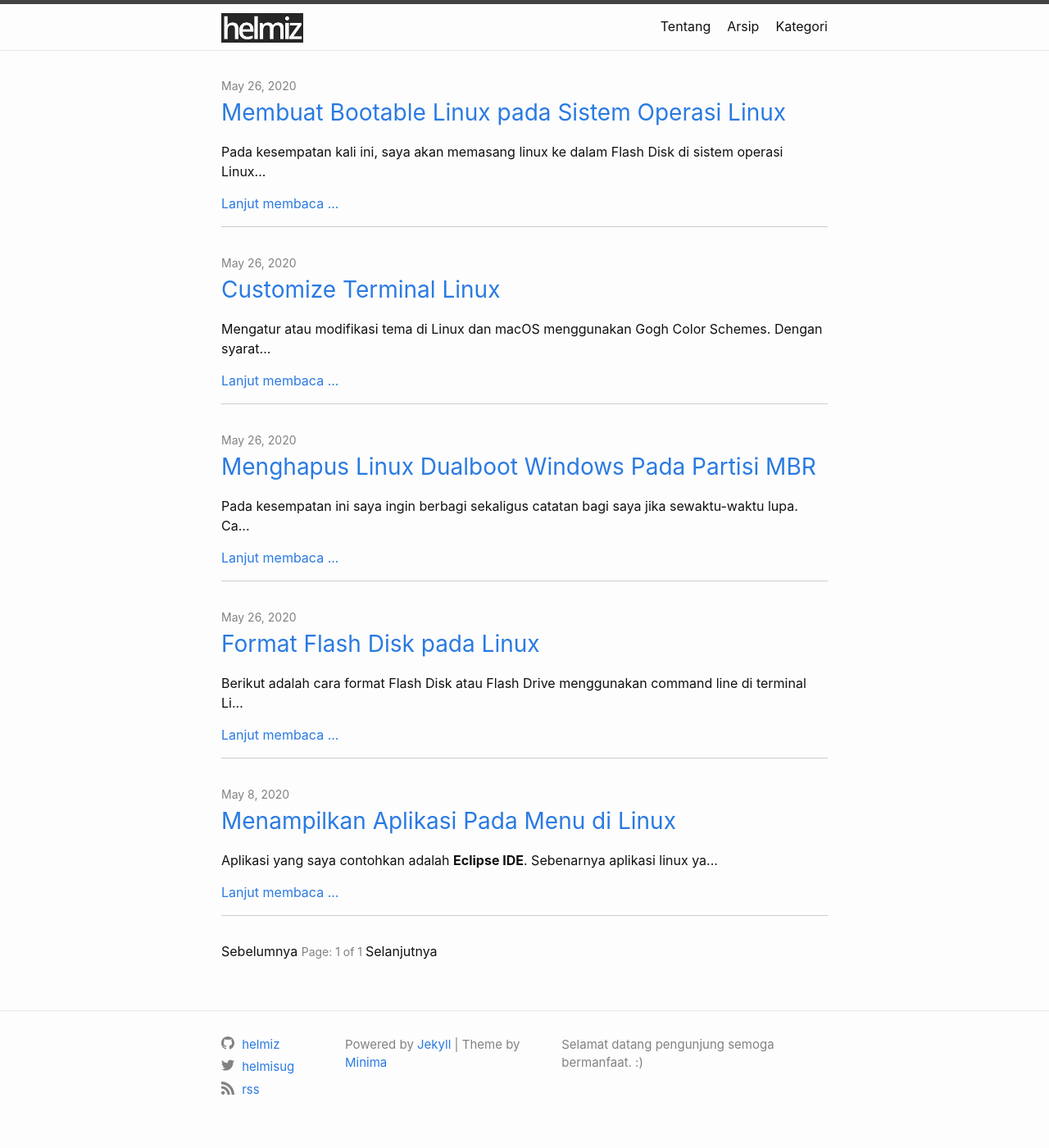
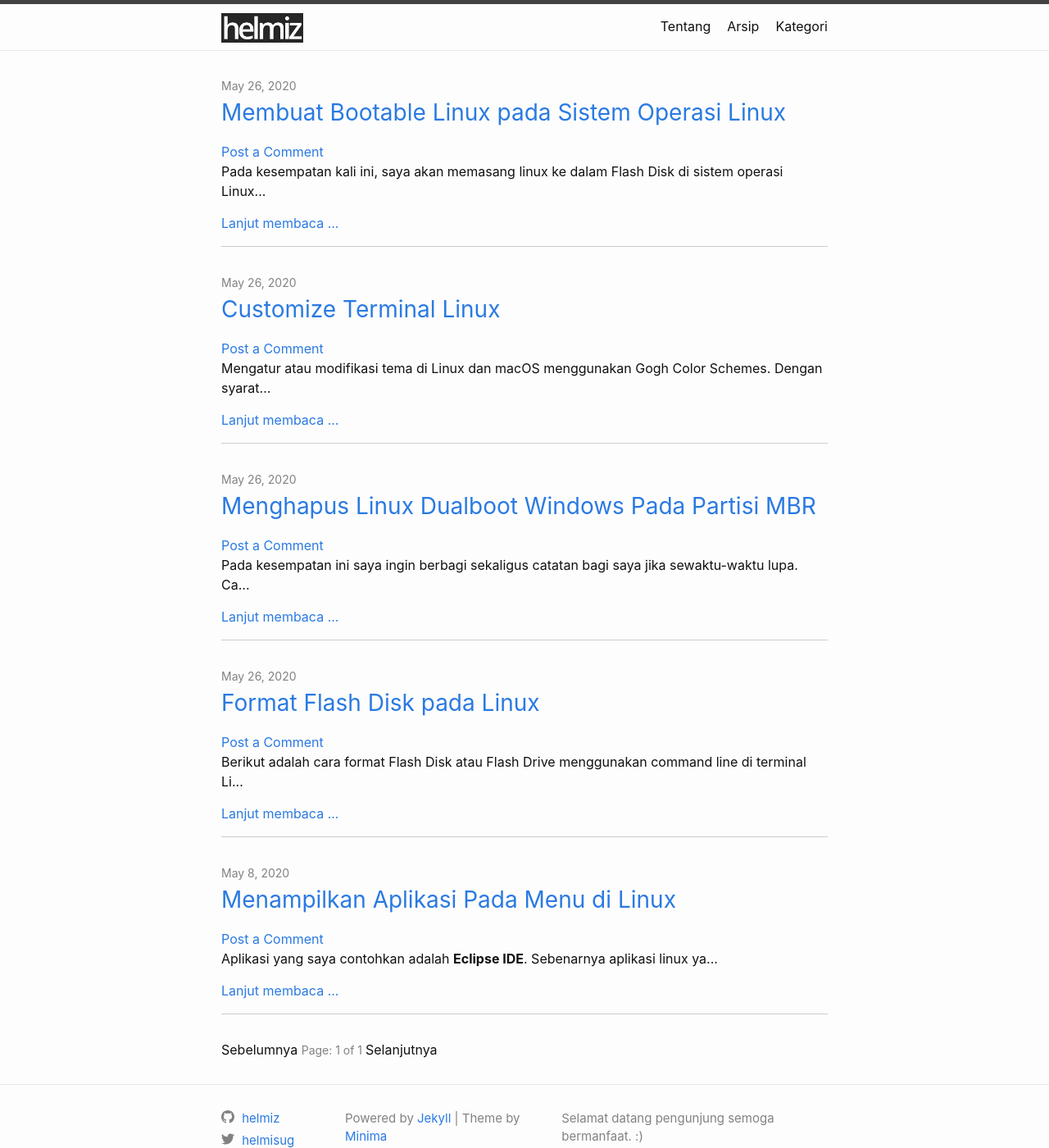
Before and after one commit to helmiz/helmiz.github.io, a Jekyll site: the page built from index.html, in a window 1280 px wide and 1400 px high. Shown: the whole window at 82% size. Built offline with Jekyll 4.4.1, drawn with Linux system fonts in a browser that asks for light colours; the list of posts is cut into pages by our own code; comment, search, counter and statistics services are not loaded.

Commit message:
Add Comment Count

```diff
--- a/_layouts/default.html
+++ b/_layouts/default.html
@@ -15,6 +15,8 @@
 
     {%- include footer.html -%}
 
+    <script id="dsq-count-scr" src="//helmiz-github-io.disqus.com/count.js" async></script>
+
   </body>
 
 </html>
--- a/_layouts/home.html
+++ b/_layouts/home.html
@@ -20,6 +20,7 @@ layout: default
             {{ post.title | escape }}
           </a>
         </h3>
+        <a href="{{ site.url | relative_url }}#disqus_thread">Post a Comment</a>
         {%- if site.show_excerpts -%}
           {{ post.excerpt | truncate: 100 }}
         {%- endif -%}
```
